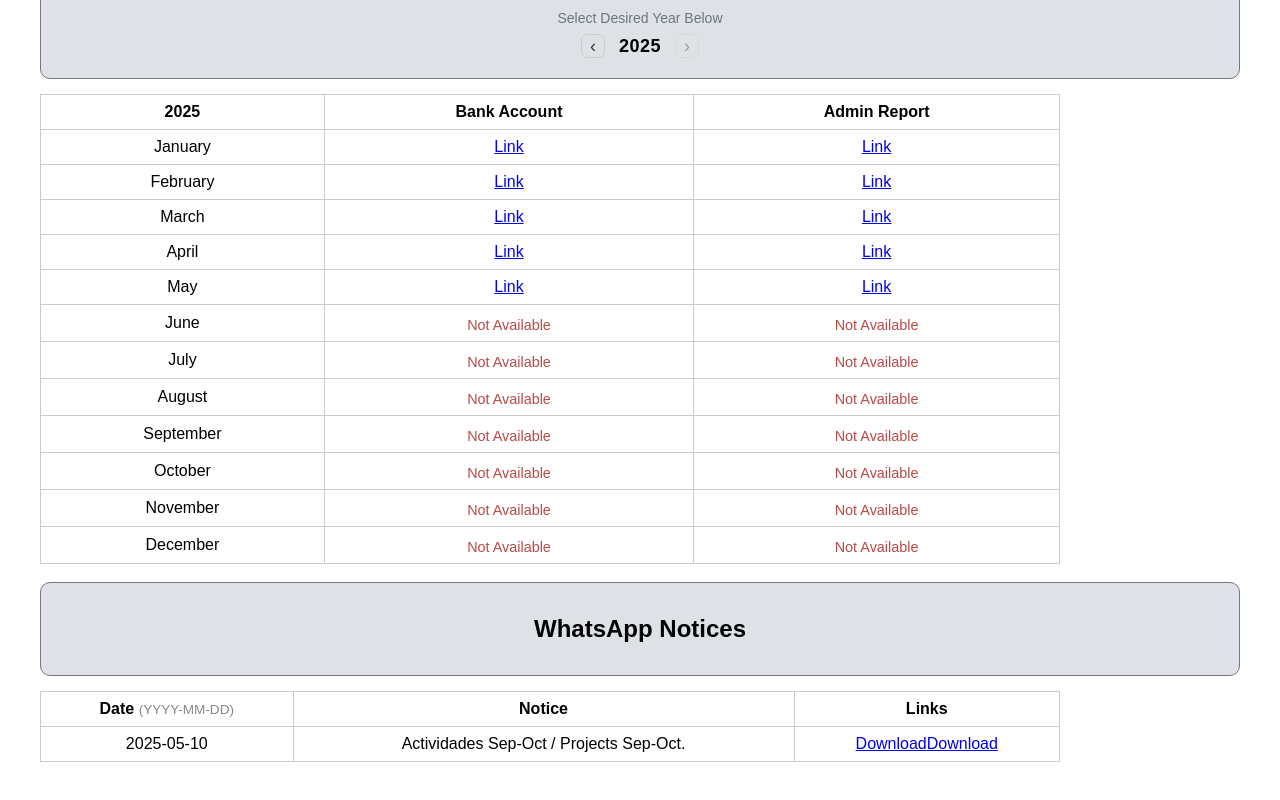
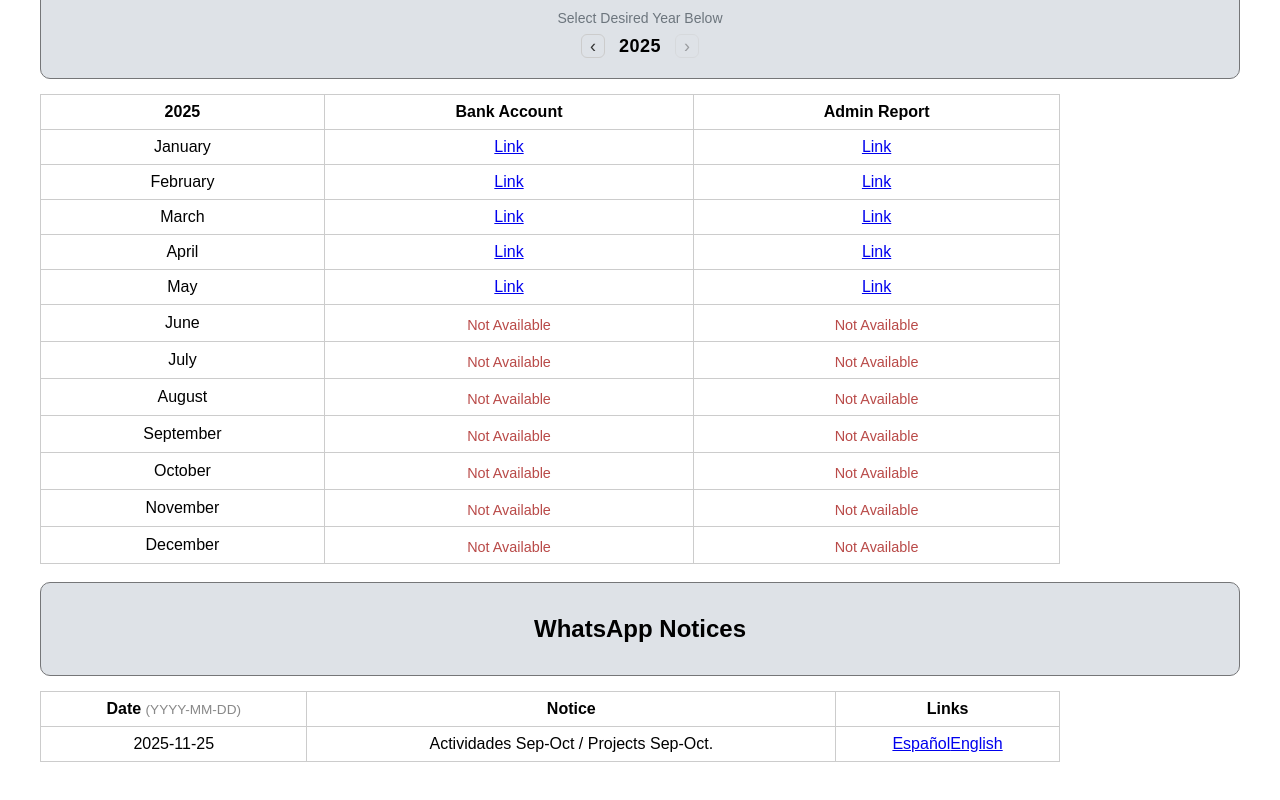
Before and after one commit to grdino/isla-trapani, a Next.js app: page /owners in a window 1280 px wide. Shown: the part 1010-1810 px from the top of the page. Built offline with nearby package versions, Linux system fonts and the light colour scheme; sample sign-in values are in the browser's storage.

Commit message:
Added first WhatsApp Doc

```diff
--- a/pages/owners.js
+++ b/pages/owners.js
@@ -306,16 +306,16 @@ export default function Owners() {
             </thead>
             <tbody>
               <tr>
-                <td data-label={t('tt_date')}>2025-05-10</td>
+                <td data-label={t('tt_date')}>2025-11-25</td>
                 <td data-label={t('tt_notice')}>
                   Actividades Sep-Oct / Projects Sep-Oct.
                 </td>
                 <td data-label={t('tt_links')}>
-                  <a href="/owners-docs/whatsapp/2025-05-10-pool.pdf">
-                    Download
+                  <a href="/owners-docs/whatsapp/2025-11-25 - Projects SEP- OCT - Esp_compressed">
+                    Español
                   </a>
-                  <a href="/owners-docs/whatsapp/2025-05-10-pool.pdf">
-                    Download
+                  <a href="/owners-docs/whatsapp/2025-11-25 - Projects SEP- OCT - Eng_compressed">
+                    English
                   </a>
                 </td>
               </tr>
```
Also changed, not shown: 2 other files (tests, documents, lock files or other folders).
